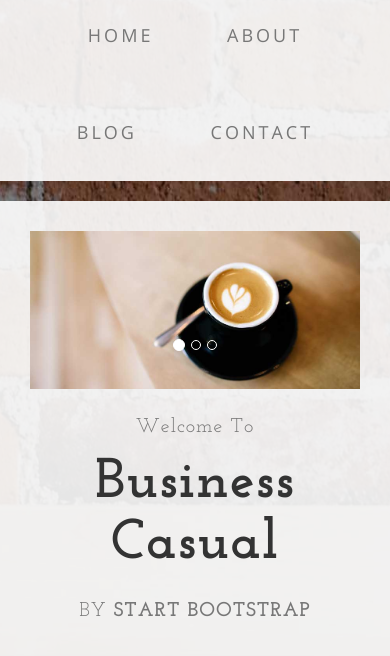
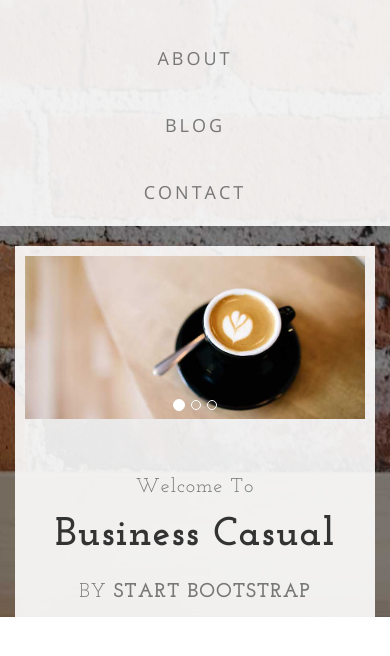
Before and after one commit to frontend90/casual, a plain HTML site: page index.html in a window 390 px wide. Shown: the part 347-1003 px from the top of the page. After the commit the page ends 964 px from the top, so only its background shows below. Drawn offline with nearby package versions, Linux system fonts and the light colour scheme.

Commit message:
верстка

```diff
--- a/index.html
+++ b/index.html
@@ -23,17 +23,10 @@
     <div class="header-nav">
       <div class="container">
         <div class="header-menu">
-          <div class="burger">
-            <span></span>
-          </div>
-          <!-- /.burger -->
-          <div class="menu">
-            <a href="index.html">home</a>
-            <a href="about.html">about</a>
-            <a href="blog.html">blog</a>
-            <a href="contact.html">contact</a>
-          </div>
-          <!-- /.menu -->
+          <a href="index.html">home</a>
+          <a href="about.html">about</a>
+          <a href="blog.html">blog</a>
+          <a href="contact.html">contact</a>
         </div>
         <!-- /.header-menu -->
       </div>
--- a/js/main.js
+++ b/js/main.js
@@ -3,14 +3,5 @@ $('.welcome-slider').slick({
   slidesToShow: 1,
   slidesToScroll: 1,
   dots: true,
-  arrows: false,
-  responsive: [
-    {
-      breakpoint: 415,
-      settings: {
-        slidesToShow: 1,
-        slidesToScroll: 1
-      }
-    }
-  ]
+  arrows: false
 });
--- a/sass/_interface.sass
+++ b/sass/_interface.sass
@@ -33,6 +33,7 @@ body
   height: 100%
   background-position: fixed
 .container
-  max-width: 1170px
+  max-width: 1200px
   margin: 0 auto
   height: 100%
+  padding: 0 15px
--- /dev/null
+++ b/sass/blocks/_adaptive.sass
@@ -0,0 +1,17 @@
+@media screen and ( max-width: 680px )
+  .welcome
+    & .welcome-block
+      padding: 10px
+      & .welcome-slider
+        & .slick-dots
+          margin-top: -20px
+      & .welcome-desc
+        & h4
+          font-size: 40px
+@media screen and ( max-width: 625px )
+  .header
+    & .header-nav
+      & .header-menu
+        & a
+          display: block
+          padding: 20px 0
--- a/sass/blocks/_header.sass
+++ b/sass/blocks/_header.sass
@@ -7,6 +7,7 @@
       text-shadow: 1px 1px 2px rgba(0,0,0,0.5)
       font-size: 70px
       color: #ffffff
+      line-height: 1.1
     & p
       text-shadow: 1px 1px 2px rgba(0,0,0,0.5)
       text-transform: uppercase
@@ -17,17 +18,14 @@
     background: rgba(#ffffff,.9)
     margin-top: 40px
     & .header-menu
-      & .burger
-        display: none
-      & .menu
-        text-align: center
-        & a
-          padding: 35px
-          display: inline-block
-          text-transform: uppercase
-          color: #777777
-          font-size: 18px
-          letter-spacing: 3px
-          transition: .3s linear
-          &:hover
-            color: #333333
+      text-align: center
+      & a
+        padding: 35px
+        display: inline-block
+        text-transform: uppercase
+        color: #777777
+        font-size: 18px
+        letter-spacing: 3px
+        transition: .3s linear
+        &:hover
+          color: #333333
--- a/sass/style.sass
+++ b/sass/style.sass
@@ -1,3 +1,4 @@
 @import 'interface'
 @import 'blocks/header'
 @import 'index/welcome'
+@import 'blocks/adaptive'
```
Also changed, not shown: css/style.css, 1 other file.
